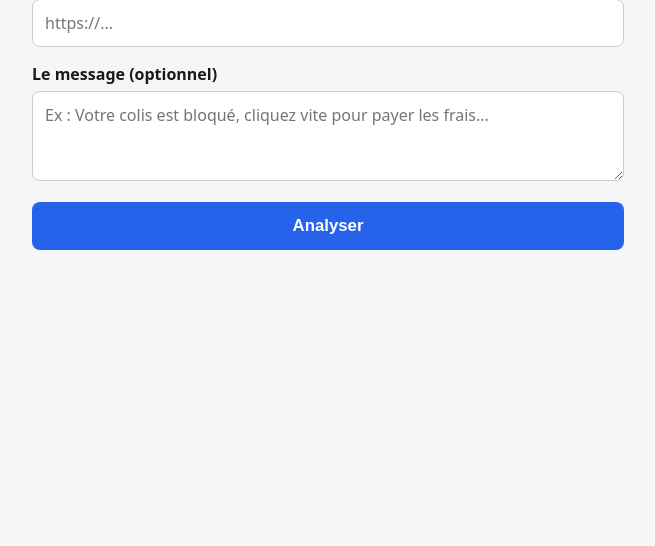
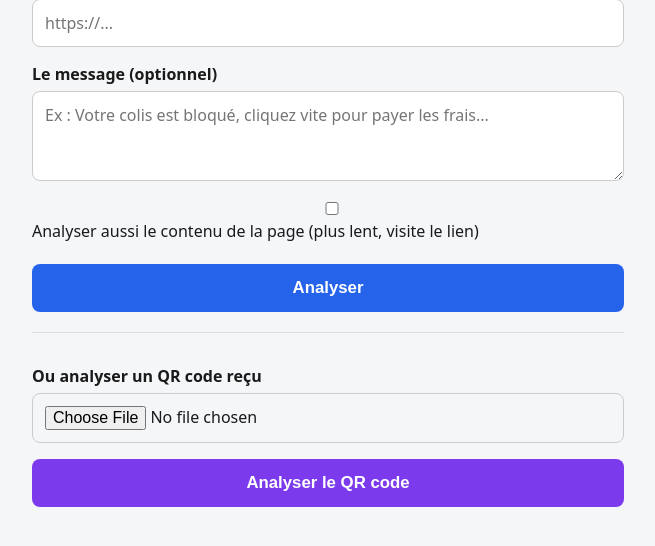
Before and after one commit to Shanya28/anti-phishing, a Flask app: page / in a window 1280 px wide. Shown: the part 147-693 px from the top of the page, without its empty margins (312-967 px from the left). Run offline with Flask 3, Linux system fonts and the light colour scheme.

Commit message:
Interface : upload QR code et analyse de page ; combinaison du score optimisée

```diff
--- a/app.py
+++ b/app.py
@@ -12,7 +12,9 @@ combine leurs scores, et renvoie un résultat complet au navigateur.
 
 from flask import Flask, render_template, request, jsonify
 
-from securite import analyser_securite
+import os
+import tempfile
+from securite import analyser_securite, lire_qr_code
 from ia import analyser_texte
 
 app = Flask(__name__)
@@ -28,29 +30,38 @@ def analyser():
     donnees = request.get_json()
     lien = (donnees.get("lien") or "").strip()
     message = (donnees.get("message") or "").strip()
+    analyser_page = bool(donnees.get("analyser_page", False))
 
     # --- validation de l'entrée (principe de sécurité : ne jamais faire confiance) ---
     if not lien and not message:
         return jsonify({"erreur": "Colle un lien ou un message à analyser."}), 400
 
     raisons = []
-    score = 0
     domaine = None
+    score_secu = 0
+    score_ia = 0
 
     # --- analyse SÉCURITÉ du lien (Semaine 2) ---
     if lien:
-        resu_secu = analyser_securite(lien)
-        score += resu_secu["score"]
+        resu_secu = analyser_securite(lien, analyser_page=analyser_page)
+        score_secu = resu_secu["score"]
         domaine = resu_secu["domaine"]
         raisons += resu_secu["raisons"]
 
     # --- analyse IA du message (Semaine 3) ---
     if message:
         resu_ia = analyser_texte(message)
-        score += resu_ia["score"]
+        score_ia = resu_ia["score"]
         raisons += resu_ia["raisons"]
 
-    score = min(score, 100)
+    # --- COMBINAISON du score (pondération raisonnée) ---
+    # On prend le plus fort des deux signaux comme base (un lien tres dangereux
+    # OU un message tres dangereux suffit a alerter), plus une fraction de l'autre
+    # (quand les deux sont suspects, on est encore plus sur). Ca evite a la fois
+    # la sous-note (signal fort noye) et la sur-note (petits signaux qui s'empilent).
+    base = max(score_secu, score_ia)
+    autre = min(score_secu, score_ia)
+    score = min(int(base + autre * 0.4), 100)
 
     # --- verdict global ---
     if score >= 60:
@@ -68,5 +79,36 @@ def analyser():
     })
 
 
+
+@app.route("/analyser-qr", methods=["POST"])
+def analyser_qr():
+    """Recoit une image de QR code, en extrait le lien, puis l'analyse."""
+    if "image" not in request.files:
+        return jsonify({"erreur": "Aucune image envoyee."}), 400
+    fichier = request.files["image"]
+    # on sauvegarde temporairement l'image pour la lire
+    try:
+        with tempfile.NamedTemporaryFile(delete=False, suffix=".png") as tmp:
+            fichier.save(tmp.name)
+            chemin = tmp.name
+        liens = lire_qr_code(chemin)
+        os.unlink(chemin)  # on supprime le fichier temporaire
+    except Exception:
+        return jsonify({"erreur": "Impossible de lire l'image."}), 400
+
+    if not liens:
+        return jsonify({"erreur": "Aucun QR code detecte dans l'image."}), 400
+
+    lien = liens[0]
+    resu = analyser_securite(lien)
+    return jsonify({
+        "score": resu["score"],
+        "verdict": resu["verdict"],
+        "domaine": resu["domaine"],
+        "raisons": [f"Lien trouve dans le QR code : {lien}"] + resu["raisons"],
+        "lien_qr": lien,
+    })
+
+
 if __name__ == "__main__":
     app.run(debug=True)
--- a/templates/index.html
+++ b/templates/index.html
@@ -77,7 +77,17 @@
     <label for="message">Le message (optionnel)</label>
     <textarea id="message" placeholder="Ex : Votre colis est bloqué, cliquez vite pour payer les frais..."></textarea>
 
+    <label style="font-weight:400; margin-top:12px;">
+        <input type="checkbox" id="analyser_page"> Analyser aussi le contenu de la page (plus lent, visite le lien)
+    </label>
+
     <button id="analyser">Analyser</button>
+
+    <div style="margin-top:20px; padding-top:16px; border-top:1px solid #ddd;">
+        <label for="qr">Ou analyser un QR code reçu</label>
+        <input type="file" id="qr" accept="image/*">
+        <button id="analyser_qr" style="background:#7c3aed;">Analyser le QR code</button>
+    </div>
 
     <div id="resultat"></div>
 
@@ -93,7 +103,7 @@
                 const reponse = await fetch("/analyser", {
                     method: "POST",
                     headers: { "Content-Type": "application/json" },
-                    body: JSON.stringify({ lien: lien, message: message })
+                    body: JSON.stringify({ lien: lien, message: message, analyser_page: document.getElementById("analyser_page").checked })
                 });
 
                 const d = await reponse.json();
@@ -121,6 +131,38 @@
                 zone.innerHTML = "<p>Une erreur est survenue. Le serveur tourne-t-il ?</p>";
             }
         });
+
+        // --- Analyse d'un QR code ---
+        document.getElementById("analyser_qr").addEventListener("click", async () => {
+            const fichier = document.getElementById("qr").files[0];
+            const zone = document.getElementById("resultat");
+            if (!fichier) { zone.innerHTML = "<p>Choisis d'abord une image de QR code.</p>"; return; }
+
+            zone.innerHTML = "<p>Lecture du QR code...</p>";
+            const formData = new FormData();
+            formData.append("image", fichier);
+
+            try {
+                const rep = await fetch("/analyser-qr", { method: "POST", body: formData });
+                const d = await rep.json();
+                if (d.erreur) { zone.innerHTML = "<p>" + d.erreur + "</p>"; return; }
+
+                let titre = "A priori sûr";
+                if (d.verdict === "dangereux") titre = "⚠️ Dangereux";
+                if (d.verdict === "douteux")   titre = "⚠️ Douteux, méfie-toi";
+
+                let h = '<div class="carte ' + d.verdict + '">';
+                h += '<p class="verdict-titre">' + titre + '</p>';
+                h += '<p class="score">Score de risque : ' + d.score + '/100';
+                if (d.domaine) h += ' — vrai domaine : <strong>' + d.domaine + '</strong>';
+                h += '</p><ul class="raisons">';
+                d.raisons.forEach(r => { h += '<li>' + r + '</li>'; });
+                h += '</ul></div>';
+                zone.innerHTML = h;
+            } catch (e) {
+                zone.innerHTML = "<p>Erreur lors de la lecture du QR code.</p>";
+            }
+        });
     </script>
 </body>
 </html>
```
